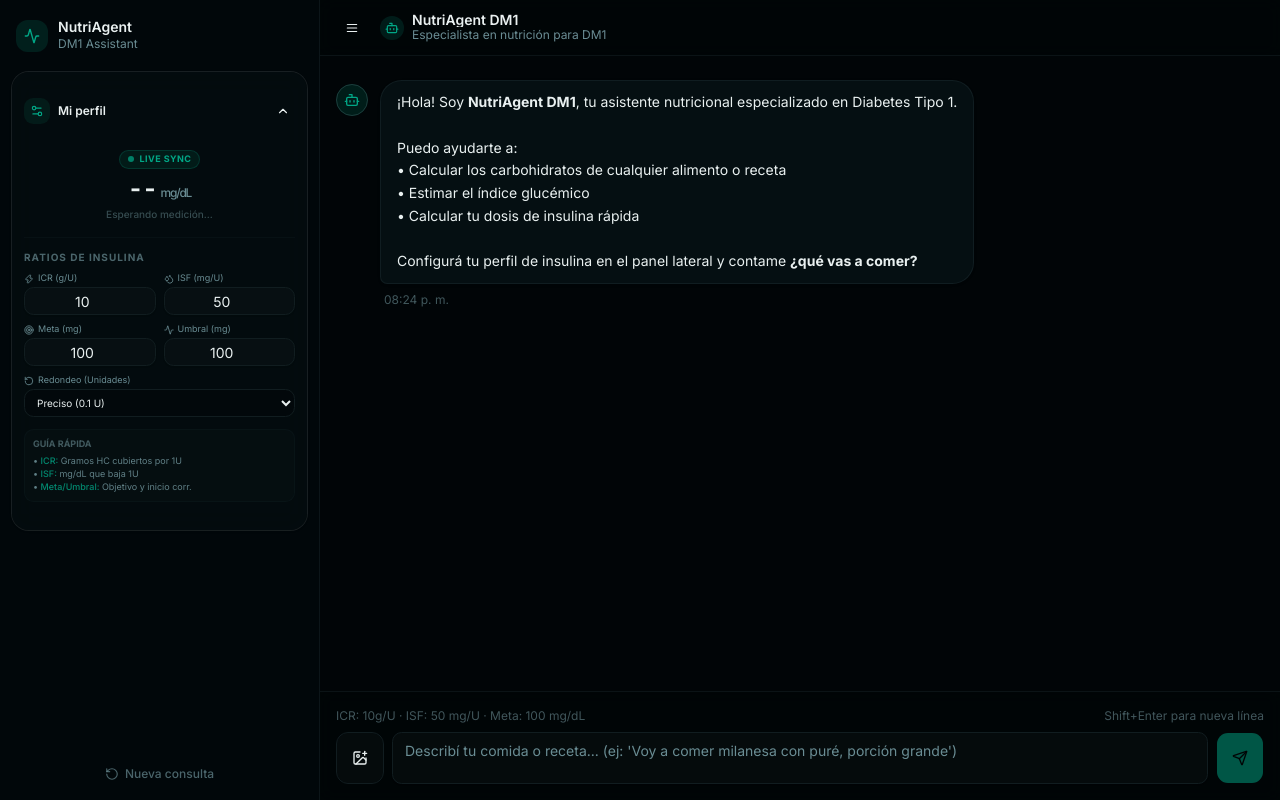
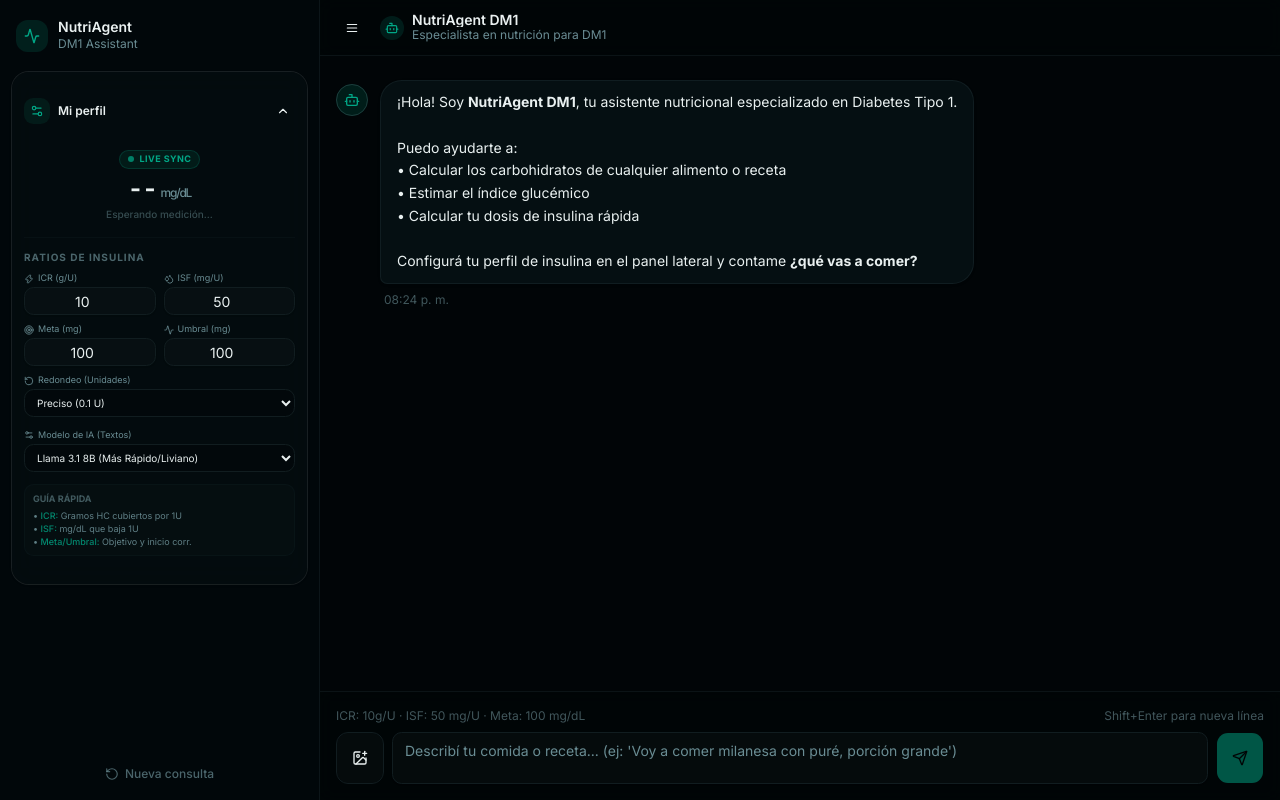
Before and after one commit to josemqu/ai-nutrition-agent, a Next.js app in the folder frontend/: page / in a window 1280 px wide. Built offline with nearby package versions, Linux system fonts and the light colour scheme; no server answers.

Commit message:
feat: add model selection to profile settings and improve web content extraction logic

```diff
--- a/frontend/app/api/chat/route.ts
+++ b/frontend/app/api/chat/route.ts
@@ -29,15 +29,21 @@ function htmlToText(html: string): string {
 }
 
 function extractMainContent(html: string): string {
+  let preText = "";
+  const jsonMatches = [...html.matchAll(/<script[^>]*type=["']application\/ld\+json["'][^>]*>([\s\S]*?)<\/script>/gi)];
+  if (jsonMatches.length > 0) {
+    preText = "METADATOS JSON-LD ENCONTRADOS:\n" + jsonMatches.map(m => m[1]).join("\n") + "\n\nTEXTO DE LA PÁGINA:\n";
+  }
+
   const articleMatch = html.match(/<(?:article|main)[^>]*>([\s\S]*?)<\/(?:article|main)>/i);
-  if (articleMatch) return htmlToText(articleMatch[1]);
+  if (articleMatch) return preText + htmlToText(articleMatch[1]);
 
   const contentMatch = html.match(
     /<div[^>]*(?:class|id)="[^"]*(?:recipe|content|post|entry|article|ingrediente|preparacion)[^"]*"[^>]*>([\s\S]{200,}?)<\/div>/i
   );
-  if (contentMatch) return htmlToText(contentMatch[1]);
+  if (contentMatch) return preText + htmlToText(contentMatch[1]);
 
-  return htmlToText(html);
+  return preText + htmlToText(html);
 }
 
 async function fetchUrlContent(url: string): Promise<string> {
@@ -255,7 +261,7 @@ export async function POST(req: NextRequest) {
     // Note: llama-3.2-11b-vision-preview is the currently available vision model on Groq
     const model = imageData
       ? "llama-3.2-11b-vision-preview"
-      : "llama-3.1-8b-instant";
+      : (profile.model || "llama-3.1-8b-instant");
 
     if (imageData) {
       // Vision API format
--- a/frontend/components/chat-interface.tsx
+++ b/frontend/components/chat-interface.tsx
@@ -21,22 +21,24 @@ const DEFAULT_PROFILE: UserProfile = {
   targetBg: 100,
   correctionThreshold: 100,
   rounding: 0.1,
+  model: "llama-3.1-8b-instant",
 };
 
 function generateId() {
   return Math.random().toString(36).slice(2, 10);
 }
 
-const WELCOME_MESSAGE: ChatMessage = {
+const WELCOME_MESSAGE_TEMPLATE: Omit<ChatMessage, "timestamp"> = {
   id: "welcome",
   role: "assistant",
   content:
     "¡Hola! Soy **NutriAgent DM1**, tu asistente nutricional especializado en Diabetes Tipo 1.\n\nPuedo ayudarte a:\n• Calcular los carbohidratos de cualquier alimento o receta\n• Estimar el índice glucémico\n• Calcular tu dosis de insulina rápida\n\nConfigurá tu perfil de insulina en el panel lateral y contame **¿qué vas a comer?**",
-  timestamp: new Date(),
 };
 
 export function ChatInterface() {
-  const [messages, setMessages] = useState<ChatMessage[]>([WELCOME_MESSAGE]);
+  const [messages, setMessages] = useState<ChatMessage[]>([
+    { ...WELCOME_MESSAGE_TEMPLATE, timestamp: new Date() },
+  ]);
   const [input, setInput] = useState("");
   const [selectedImage, setSelectedImage] = useState<string | null>(null);
   const [isLoading, setIsLoading] = useState(false);
@@ -331,9 +333,12 @@ export function ChatInterface() {
   };
 
   const handleReset = () => {
-    setMessages([WELCOME_MESSAGE]);
+    setMessages([{ ...WELCOME_MESSAGE_TEMPLATE, timestamp: new Date() }]);
     setInput("");
     setSelectedImage(null);
+    if (!profileLoaded) {
+      setProfile(DEFAULT_PROFILE);
+    }
   };
 
   return (
@@ -358,11 +363,15 @@ export function ChatInterface() {
               </div>
             </div>
 
-            <ProfilePanel
-              profile={profile}
-              onProfileChange={setProfile}
-              currentBg={currentBg}
-            />
+            {profileLoaded ? (
+              <ProfilePanel
+                profile={profile}
+                onProfileChange={setProfile}
+                currentBg={currentBg}
+              />
+            ) : (
+              <div className="h-[360px] w-full animate-pulse rounded-xl bg-card/60 border border-border/40 backdrop-blur-md shadow-sm" />
+            )}
 
             {/* Reset */}
             <Button
--- a/frontend/components/profile-panel.tsx
+++ b/frontend/components/profile-panel.tsx
@@ -224,6 +224,28 @@ export function ProfilePanel({
                 <option value={1.0}>Enteras (1.0 U)</option>
               </select>
             </div>
+
+            {/* Model Selection */}
+            <div className="space-y-0.5 col-span-2 mt-1" suppressHydrationWarning>
+              <label className="flex items-center gap-1 text-[9px] text-muted-foreground">
+                <Settings2 className="h-2.5 w-2.5" />
+                Modelo de IA (Textos)
+              </label>
+              <select
+                suppressHydrationWarning
+                value={profile.model || "llama-3.1-8b-instant"}
+                onChange={(e) =>
+                  onProfileChange({ ...profile, model: e.target.value })
+                }
+                className="flex h-7 w-full rounded-md border border-input bg-background/30 px-2 py-1 text-[10px] focus:outline-none"
+              >
+                <option value="llama-3.1-8b-instant" suppressHydrationWarning>Llama 3.1 8B (Más Rápido/Liviano)</option>
+                <option value="openai/gpt-oss-20b" suppressHydrationWarning>GPT OSS 20B (Equilibrado/Eficiente)</option>
+                <option value="qwen/qwen3-32b" suppressHydrationWarning>Qwen3 32B (Eficiente/Alternativo)</option>
+                <option value="llama-3.3-70b-versatile" suppressHydrationWarning>Llama 3.3 70B (Más Inteligente)</option>
+                <option value="openai/gpt-oss-120b" suppressHydrationWarning>GPT OSS 120B (Extremo/Insano)</option>
+              </select>
+            </div>
           </div>
         </div>
 
--- a/frontend/lib/types.ts
+++ b/frontend/lib/types.ts
@@ -8,6 +8,7 @@ export interface UserProfile {
   targetBg: number;          // Target blood glucose in mg/dL
   correctionThreshold?: number; // BG at which to start correcting (if different from target)
   rounding?: number;         // Rounding increment (0.1, 0.5, 1.0)
+  model?: string;            // Selected AI model for text operations
 }
 
 export interface NutritionData {
```
